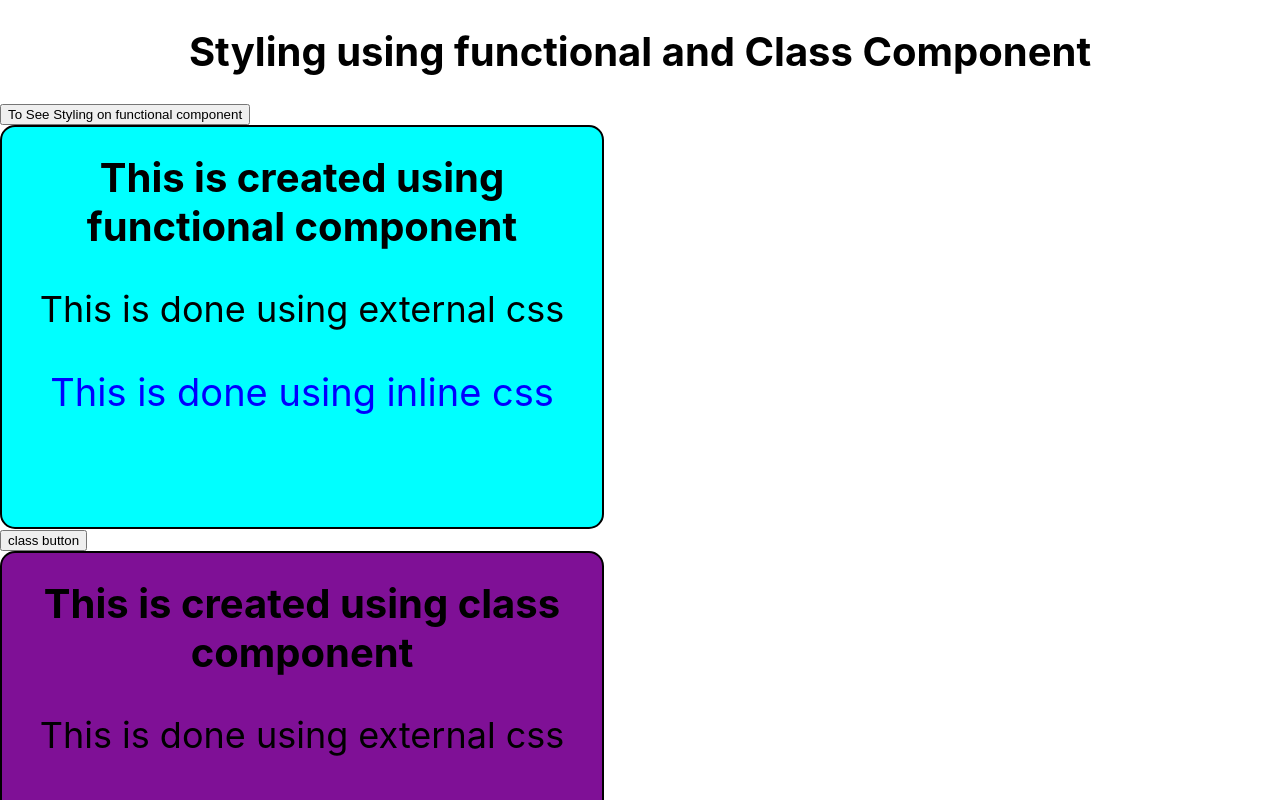
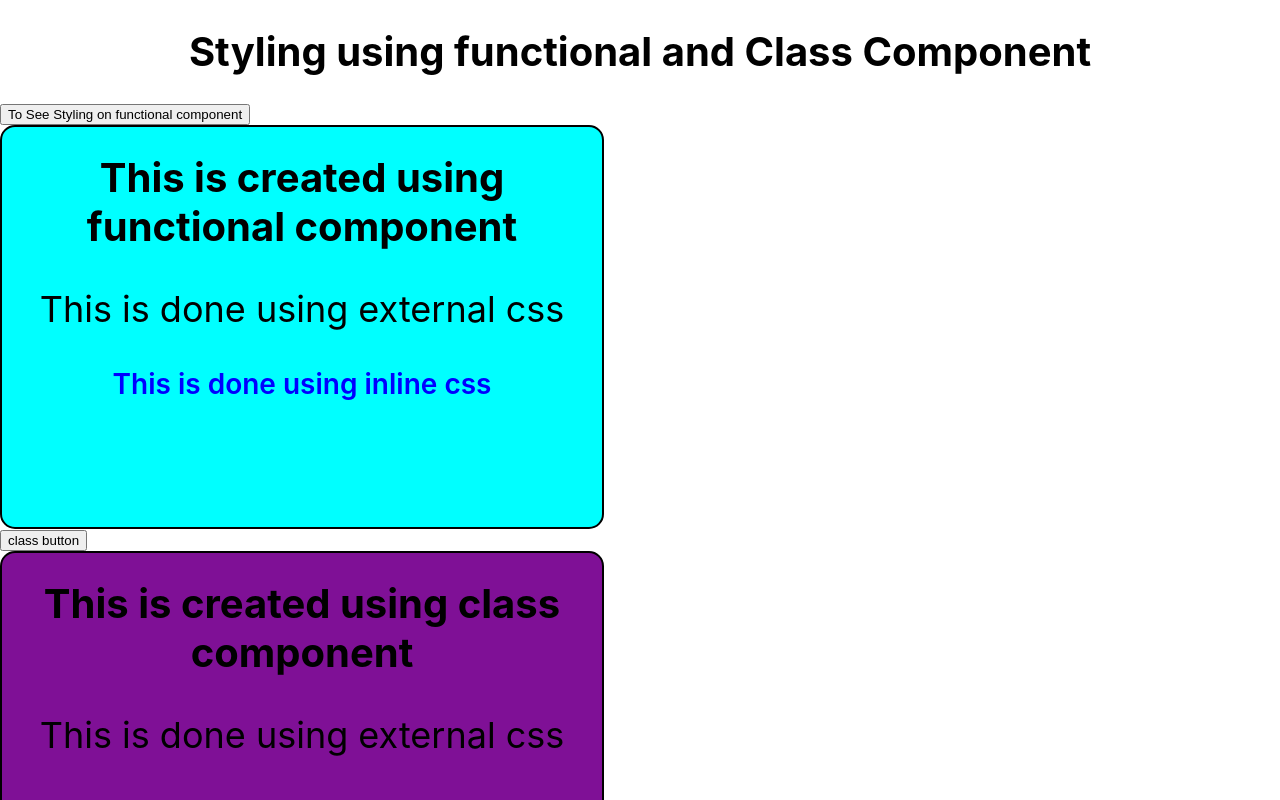
Before and after one commit to rani10245kumari/React_handson1, a React (Create React App) app: page / in a window 1280 px wide. Both pictures are taken after a click on the button "To See Styling on functional component". Shown: the top 800 px of the page. Built offline with nearby package versions, Linux system fonts and the light colour scheme.

Commit message:
Update Functioncompo.js

```diff
--- a/src/Handson1React/Functioncompo.js
+++ b/src/Handson1React/Functioncompo.js
@@ -4,7 +4,7 @@ function Functionnew() {
         <div className="one">
             <h1>This is created using functional component</h1>
             <h3>This is done using external css</h3>
-            <p style={{ color: "blue", fontSize: "38px", textAlign: "center" }}>This is done using inline css</p>
+            <p style={{ color: "blue", fontSize: "28px", textAlign: "center", fontWeight: "600" }}>This is done using inline css</p>
         </div>
     )
 }
```
